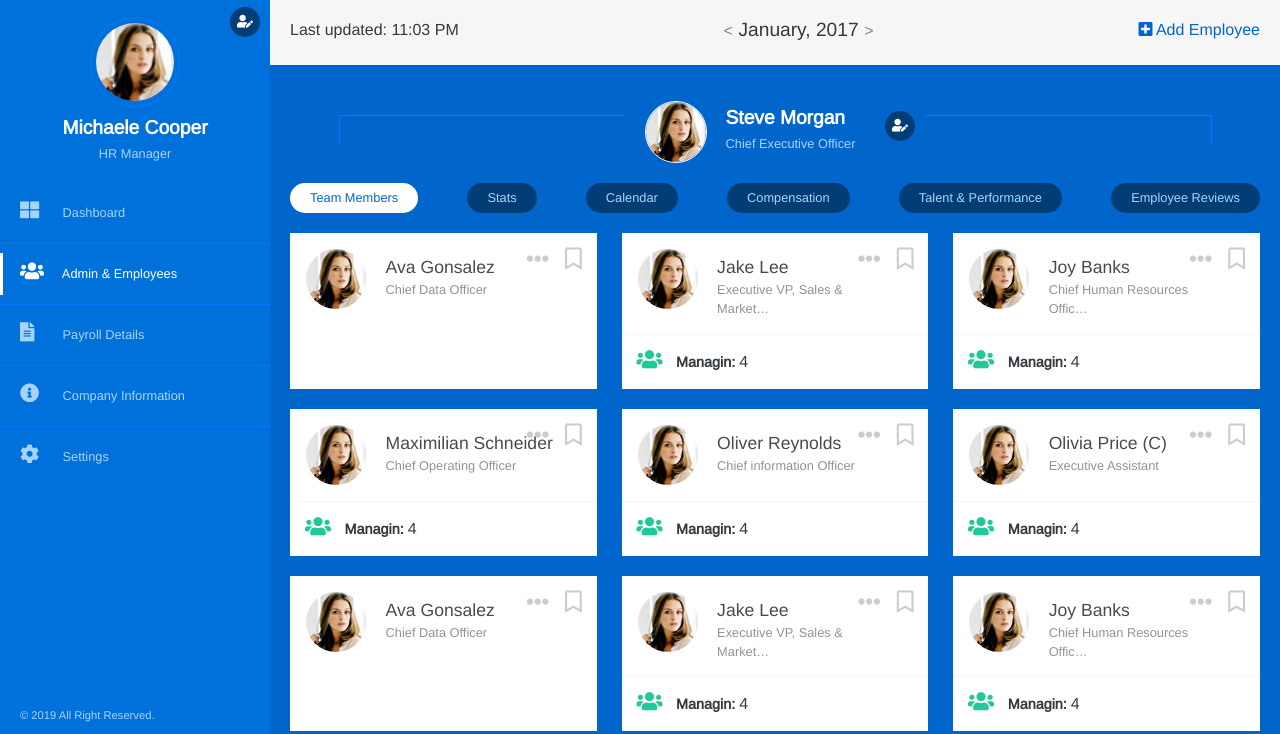
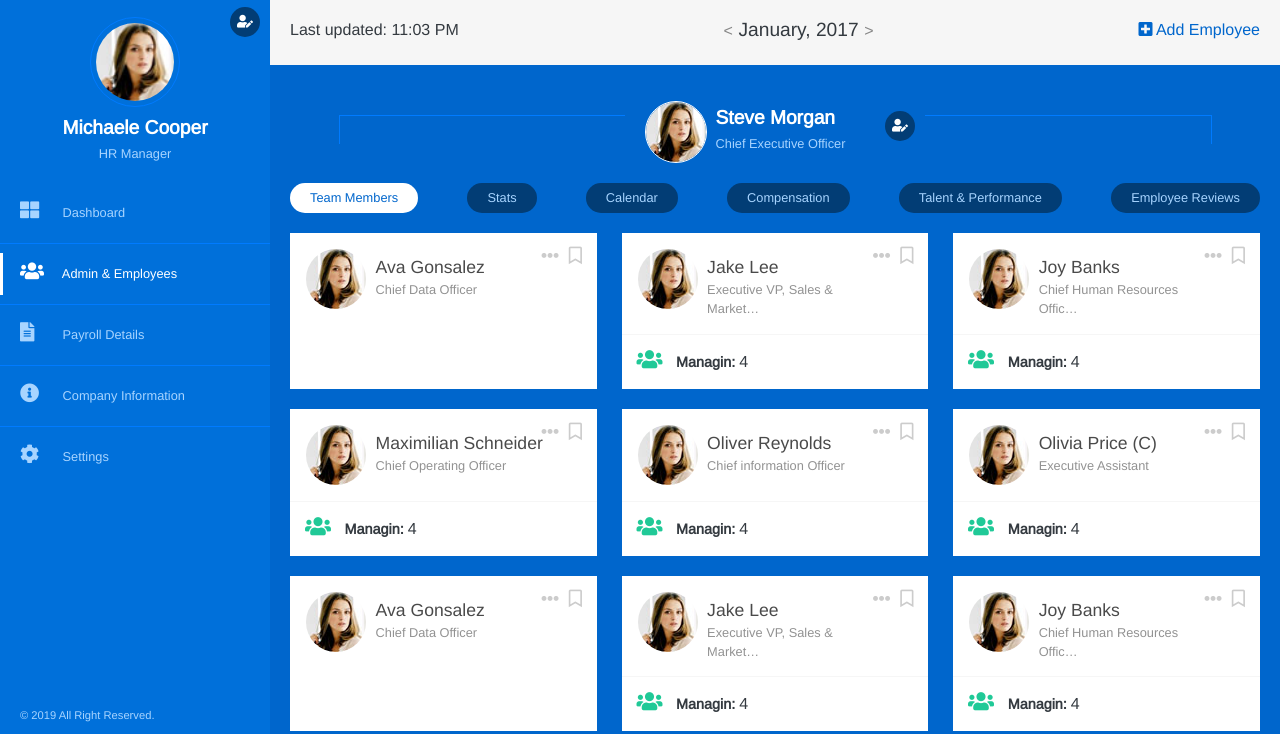
Before and after one commit to muhdanees/fieldassist-admin, a plain HTML site: page index.html in a window 1280 px wide. Shown: the part 66-800 px from the top of the page. Drawn offline with nearby package versions, Linux system fonts and the light colour scheme.

Commit message:
bookmark fix

```diff
--- a/css/module.css
+++ b/css/module.css
@@ -228,9 +228,9 @@
     vertical-align: top;
 }
 .currentempinfo > div.info {
-	max-width: 190px;
+	max-width: 180px;
     padding-top: 6px;
-    padding-left: 15px;
+    padding-left: 5px;
 }
 .currentempinfo img {
 	border-radius: 50%;
@@ -240,7 +240,7 @@
 	position: absolute;
     top: 10px;
     right: 15px;
-    font-size: 1.4rem;
+    font-size: 1.1rem;
     color: var(--gray);
 }
 .bookmark-group i:hover {
@@ -248,7 +248,7 @@
 	cursor: pointer;
 }
 .bookmark-group i {
-	margin-left: 10px;
+	margin-left: 5px;
 }
 .currentemployee::before, .currentemployee::after {
 	position: absolute;
```
